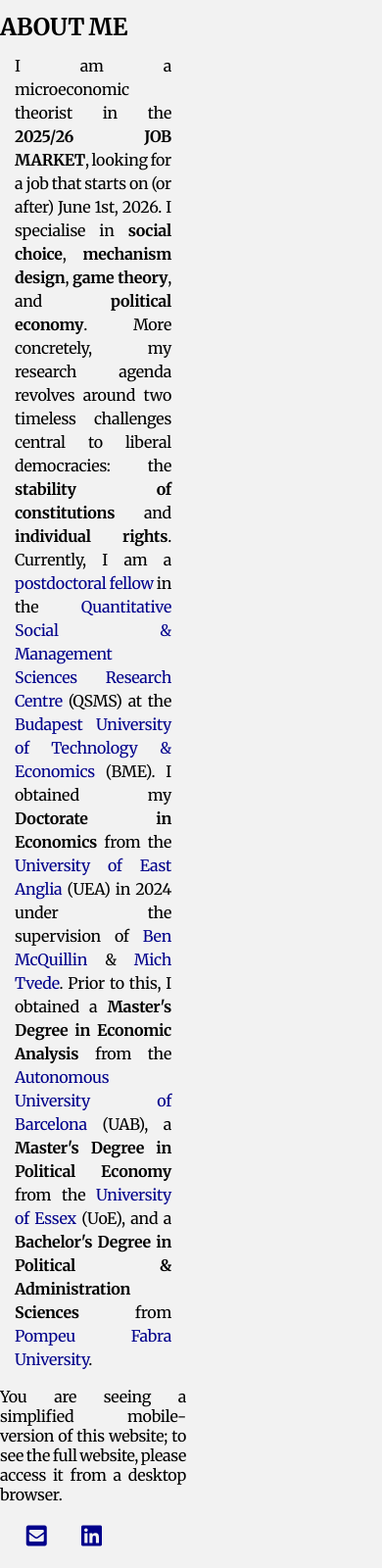
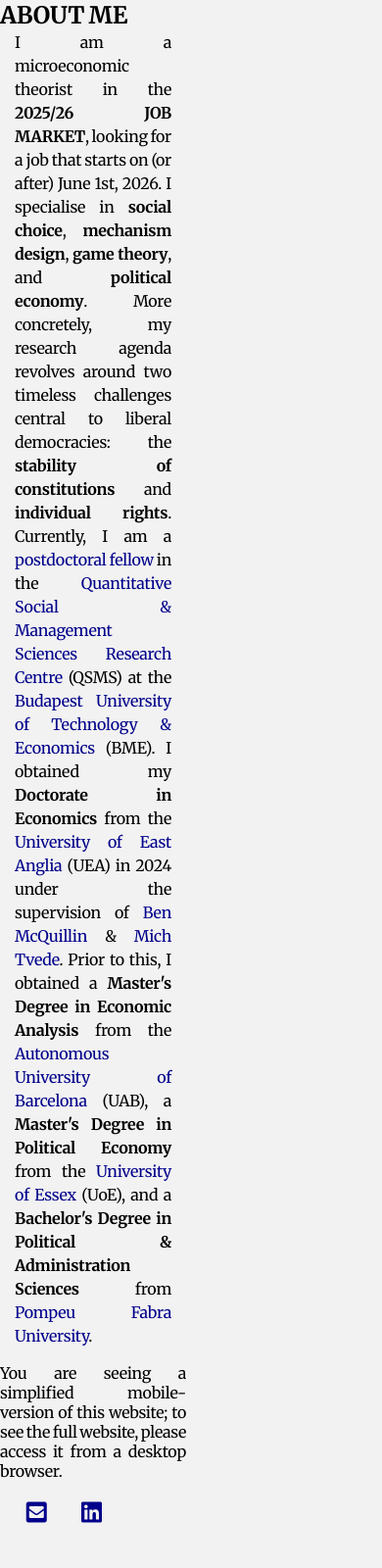
Before and after one commit to HectorHermidaRivera/hectorhermidarivera.github.io, a Jekyll site: the page built from index.md, in a window 390 px wide. Shown: the whole page at 98% size. Built offline with Jekyll 4.4.1, drawn with Linux system fonts in a browser that asks for light colours; a style sheet for code colours, icons or effects is not loaded; after the commit the page ends 1576 px from its top, so only the background shows below that.

Commit message:
Update style.css

```diff
--- a/assets/css/style.css
+++ b/assets/css/style.css
@@ -315,7 +315,7 @@ a {
     font-weight: bold;
     text-transform: uppercase;
     padding: 0;
-    margin: 0.5em 0;
+    margin: 0em 0;
   }
 
   /* About Me paragraph */
@@ -323,11 +323,11 @@ a {
     display: block;
     width: 100%;
     box-sizing: border-box;
-    padding: 0 15px;
+    padding: 0 0px;
     margin: 0;
     font-weight: normal;
     text-transform: none;
-    line-height: 1.5;
+    line-height: 1;
   }
 
   /* Icon row spans full width and never wraps */
@@ -336,7 +336,7 @@ a {
     flex-wrap: nowrap;          /* NO WRAP */
     justify-content: space-between;
     margin: 20px 0;
-    padding: 0 15px;
+    padding: 0 0px;
     box-sizing: border-box;
     width: 100%;
   }
```
